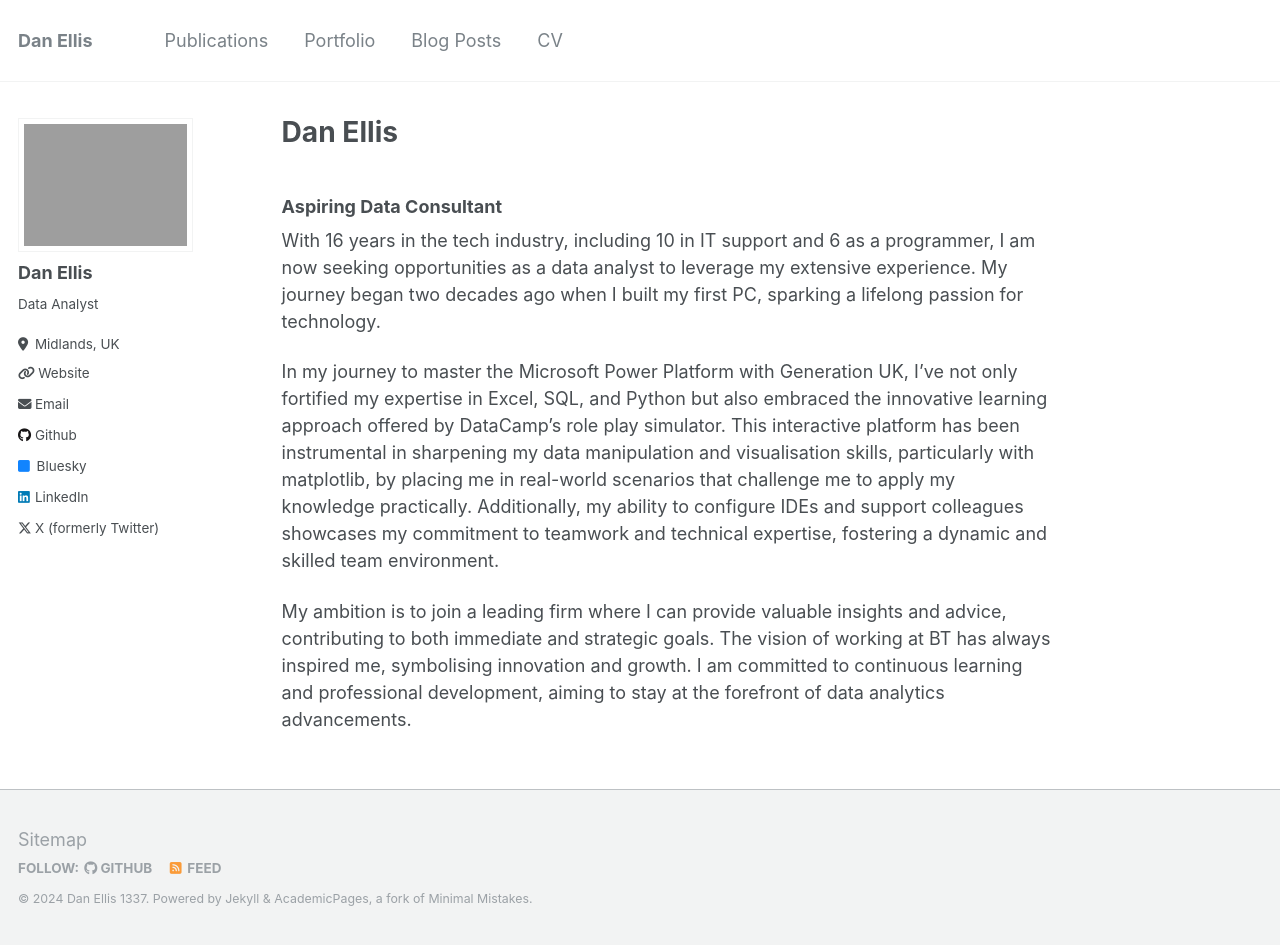
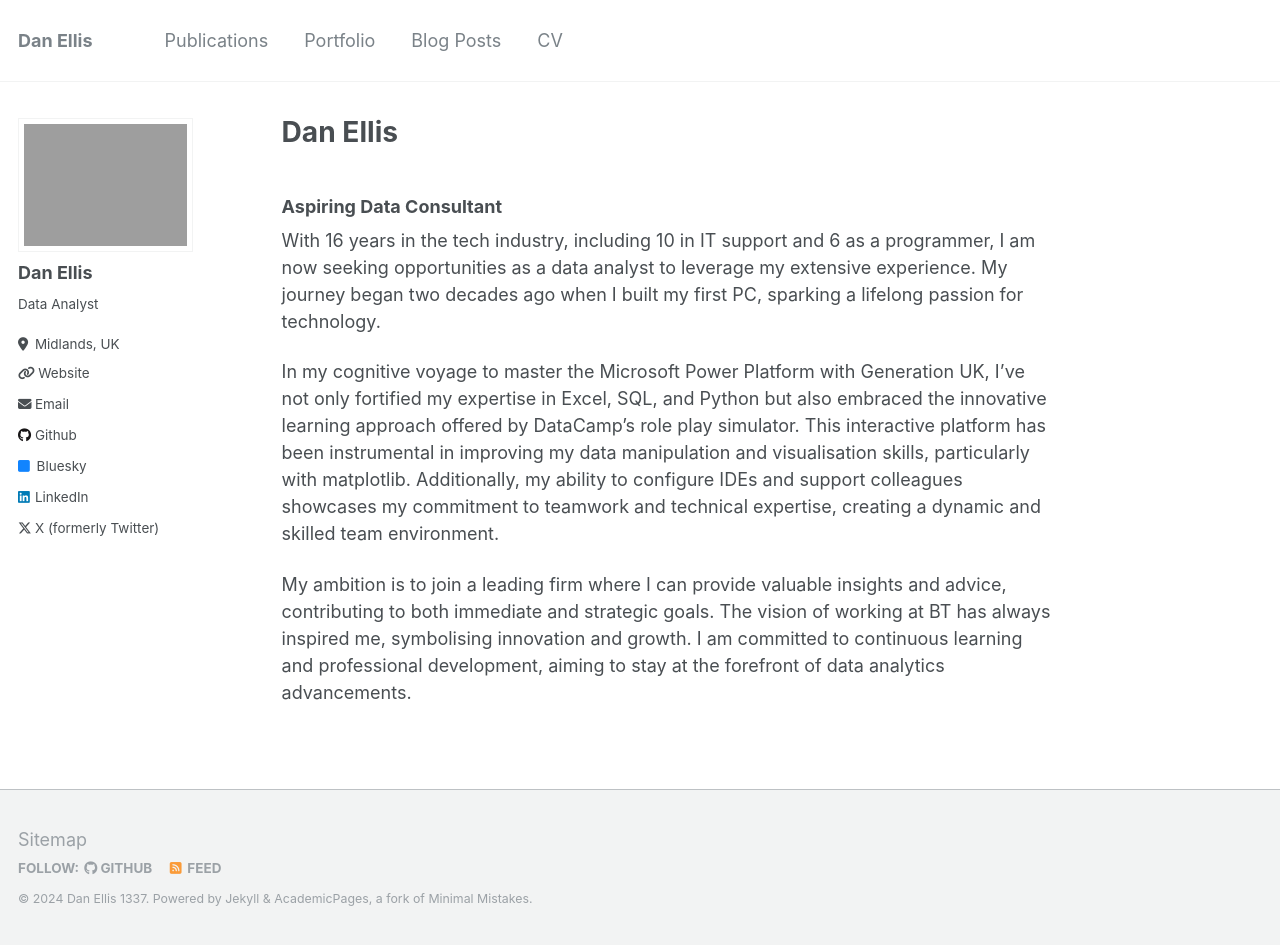
Before and after one commit to danellisprojects/danellisprojects.github.io, a Jekyll site: the page built from _pages/about.md, in a window 1280 px wide and 945 px high. Built offline with Jekyll 4.4.1, drawn with Linux system fonts in a browser that asks for light colours.

Commit message:
Update about.md

```diff
--- a/_pages/about.md
+++ b/_pages/about.md
@@ -11,6 +11,6 @@
 
 With 16 years in the tech industry, including 10 in IT support and 6 as a programmer, I am now seeking opportunities as a data analyst to leverage my extensive experience. My journey began two decades ago when I built my first PC, sparking a lifelong passion for technology.
 
-In my journey to master the Microsoft Power Platform with Generation UK, I’ve not only fortified my expertise in Excel, SQL, and Python but also embraced the innovative learning approach offered by DataCamp’s role play simulator. This interactive platform has been instrumental in sharpening my data manipulation and visualisation skills, particularly with matplotlib, by placing me in real-world scenarios that challenge me to apply my knowledge practically. Additionally, my ability to configure IDEs and support colleagues showcases my commitment to teamwork and technical expertise, fostering a dynamic and skilled team environment.
+In my cognitive voyage to master the Microsoft Power Platform with Generation UK, I’ve not only fortified my expertise in Excel, SQL, and Python but also embraced the innovative learning approach offered by DataCamp’s role play simulator. This interactive platform has been instrumental in improving my data manipulation and visualisation skills, particularly with matplotlib. Additionally, my ability to configure IDEs and support colleagues showcases my commitment to teamwork and technical expertise, creating a dynamic and skilled team environment.
 
 My ambition is to join a leading firm where I can provide valuable insights and advice, contributing to both immediate and strategic goals. The vision of working at BT has always inspired me, symbolising innovation and growth. I am committed to continuous learning and professional development, aiming to stay at the forefront of data analytics advancements.
```
